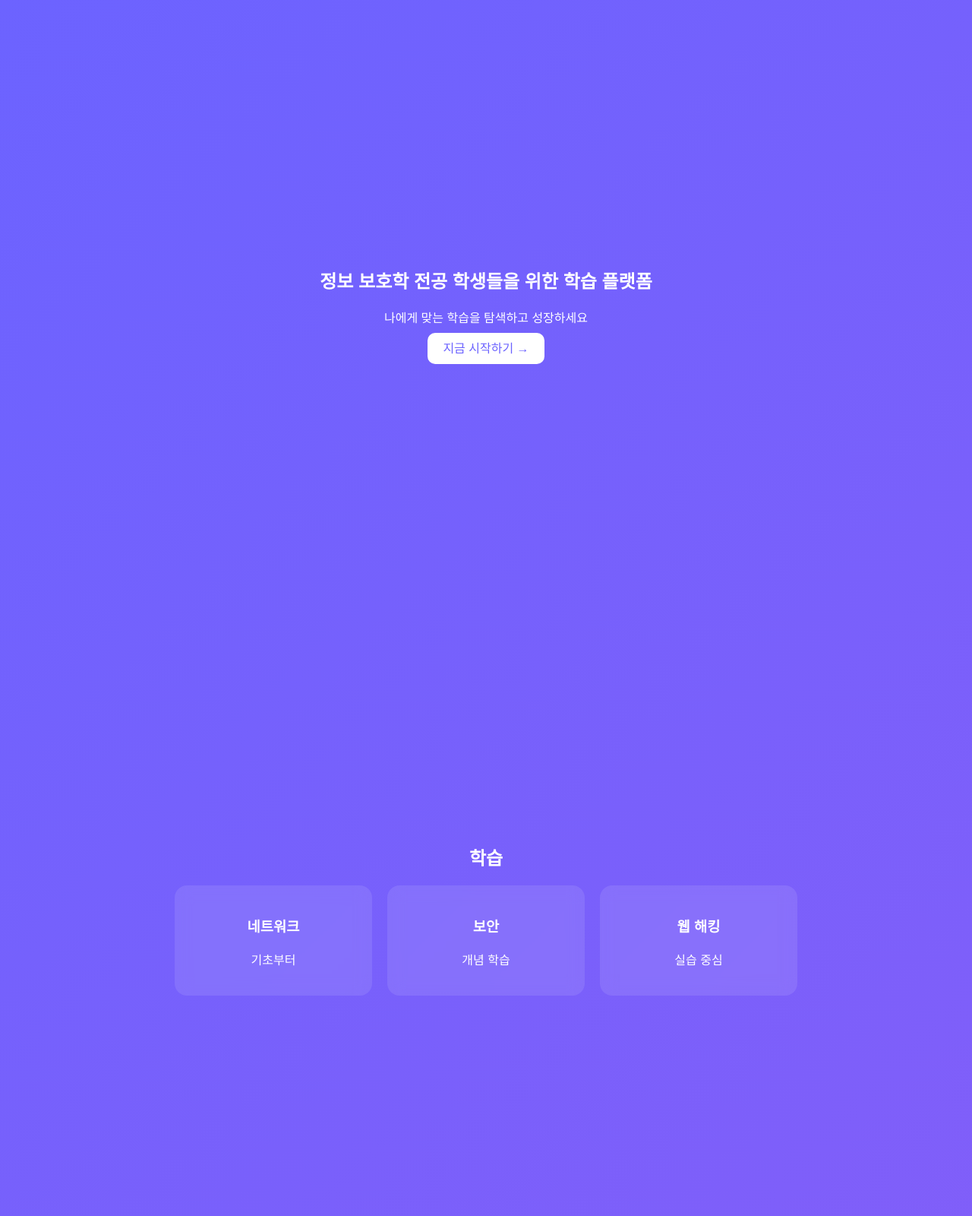
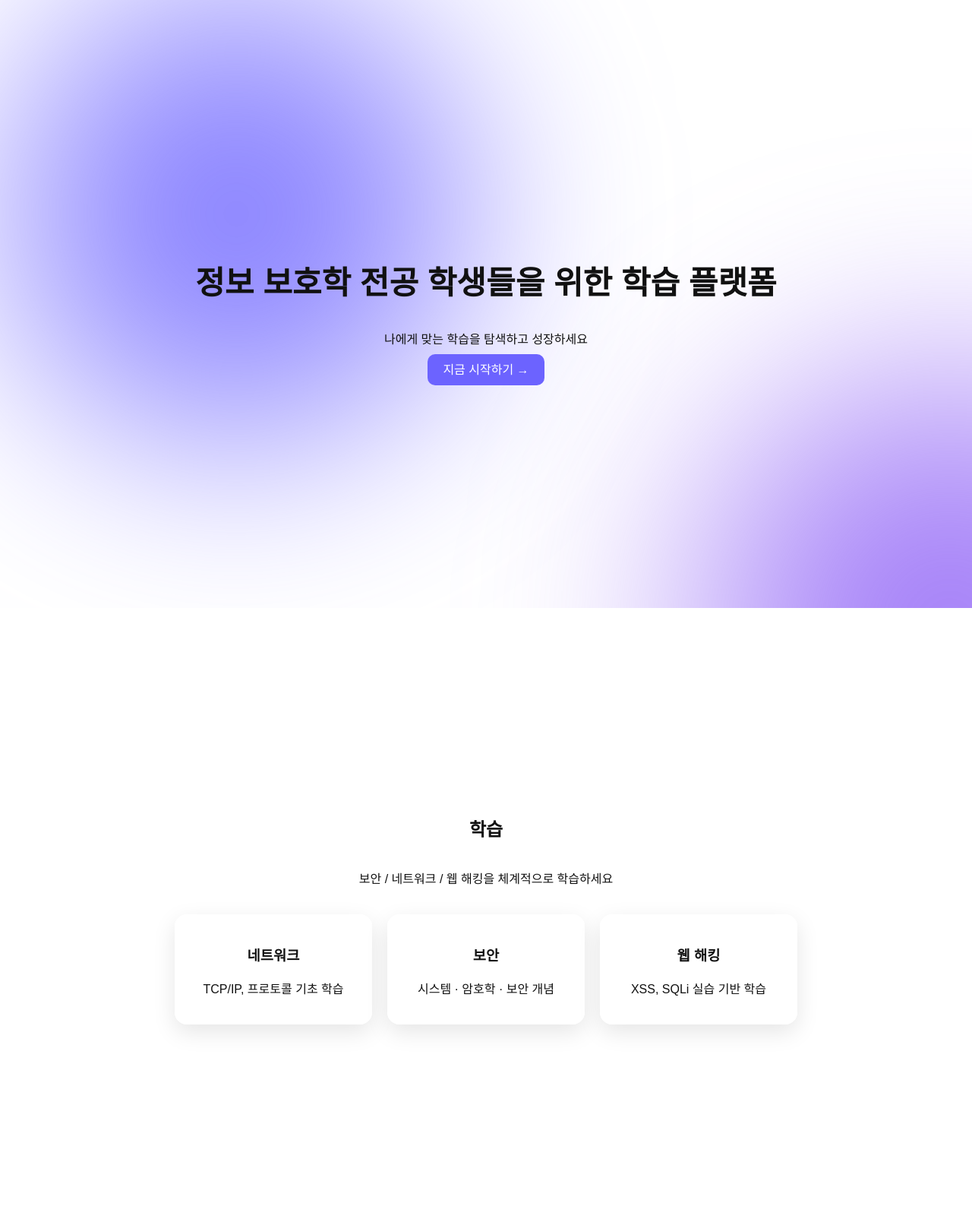
Before and after one commit to lsjking/javacript1, a plain HTML site: page home.html in a window 1280 px wide. Shown: the top 1600 px of the page at 76% size. Drawn offline with Linux system fonts and the light colour scheme.

Commit message:
topbtn 추가 완+ 배경 추가 완

```diff
--- a/home.css
+++ b/home.css
@@ -1,15 +1,64 @@
+/* ✅ 기본 */
 body.main-page {
   margin: 0;
   font-family: sans-serif;
-
-  background: linear-gradient(135deg, #6c63ff, #8b5cf6);
-  color: white;
+  background: #ffffff;
+  color: #111;
 
   scroll-snap-type: y mandatory;
-  overflow-y: scroll;
 }
 
-/* ✅ 공통 페이지 */
+/* ✅ 배경 레이어 */
+.bg {
+  position: fixed;
+  width: 100%;
+  height: 100%;
+  z-index: -1;
+  overflow: hidden;
+}
+
+/* ✅ 움직이는 blob */
+.bg::before,
+.bg::after {
+  content: '';
+
+  position: absolute;
+  width: 650px;
+  height: 650px;
+
+  border-radius: 50%;
+
+  filter: blur(100px); /* ✅ blur 줄여서 움직임 보이게 */
+
+  background: radial-gradient(circle, #6c63ff, transparent);
+
+  animation: moveBlob 8s infinite ease-in-out; /* ✅ 속도 빠르게 */
+}
+
+/* ✅ 두 번째 blob */
+.bg::after {
+  left: 60%;
+  top: 50%;
+
+  background: radial-gradient(circle, #8b5cf6, transparent);
+
+  animation-duration: 10s; /* ✅ 살짝 다른 속도 */
+}
+
+/* ✅ 애니메이션 (움직임 크게) */
+@keyframes moveBlob {
+  0% {
+    transform: translate(-30%, -30%) scale(1);
+  }
+  50% {
+    transform: translate(30%, 20%) scale(1.25);
+  }
+  100% {
+    transform: translate(-30%, -30%) scale(1);
+  }
+}
+
+/* ✅ 페이지 */
 .page {
   height: 100vh;
 
@@ -19,49 +68,68 @@ body.main-page {
   align-items: center;
 
   scroll-snap-align: start;
+  text-align: center;
 }
 
 /* ✅ HERO */
-.hero {
-  text-align: center;
+.hero h1 {
+  font-size: 42px;
+}
+
+.hero p {
+  margin-top: 10px;
 }
 
 .hero-btn {
   margin-top: 20px;
   padding: 12px 20px;
-  background: white;
-  color: #6c63ff;
+
+  background: #6c63ff;
+  color: white;
   border-radius: 10px;
   text-decoration: none;
+
+  transition: 0.2s;
 }
 
-/* ✅ 섹션 */
-.section h2,
-.content h2 {
-  margin-bottom: 20px;
+.hero-btn:hover {
+  background: #574fe8;
+}
+
+/* ✅ 카드 리스트 */
+.card-list {
+  display: flex;
+  gap: 20px;
+  margin-top: 20px;
 }
 
 /* ✅ 카드 */
-.card-list {
-  display: flex;
-  gap: 20px;
-}
-
 .card {
   width: 220px;
   padding: 20px;
+
   border-radius: 16px;
 
-  background: rgba(255, 255, 255, 0.1);
+  background: rgba(255, 255, 255, 0.85);
   backdrop-filter: blur(10px);
 
-  text-align: center;
+  box-shadow: 0 10px 30px rgba(0, 0, 0, 0.1);
 
   opacity: 0;
   transform: translateY(40px);
+
+  transition:
+    transform 0.3s,
+    box-shadow 0.3s;
 }
 
-/* ✅ 추천 썸네일 유지 */
+/* ✅ 카드 hover */
+.card:hover {
+  transform: translateY(-6px);
+  box-shadow: 0 15px 40px rgba(108, 99, 255, 0.2);
+}
+
+/* ✅ 추천 썸네일 */
 .thumb {
   height: 120px;
   border-radius: 10px;
@@ -71,18 +139,11 @@ body.main-page {
 }
 
 /* ✅ 등장 */
-.show h2,
-.show p {
-  opacity: 1;
-  transform: translateY(0);
-  transition: 0.6s;
-}
-
 .show .card {
   opacity: 1;
   transform: translateY(0);
-  transition: 0.6s;
-  transition-delay: 0.3s;
+  transition: 0.6s ease;
+  transition-delay: 0.2s;
 }
 
 /* ✅ TOP 버튼 */
@@ -94,13 +155,20 @@ body.main-page {
   width: 50px;
   height: 50px;
 
+  background: #6c63ff;
+  color: white;
+
   border: none;
   border-radius: 50%;
 
-  background: white;
-  color: #6c63ff;
-  font-size: 20px;
-
+  font-size: 18px;
   cursor: pointer;
   display: none;
+
+  transition: 0.2s;
 }
+
+#topBtn:hover {
+  transform: translateY(-4px);
+  box-shadow: 0 10px 20px rgba(108, 99, 255, 0.3);
+}
--- a/home.html
+++ b/home.html
@@ -1,5 +1,4 @@
-<!doctype html>
-<html lang="ko">
+<!doctype html><!doctype html="ko">
   <head>
     <meta charset="UTF-8" />
     <meta name="viewport" content="width=device-width, initial-scale=1.0" />
@@ -9,32 +8,40 @@
   </head>
 
   <body class="main-page">
+    <!-- ✅ 배경 -->
+    <div class="bg"></div>
+
     <!-- ✅ HERO -->
     <section class="hero page">
       <div class="hero-content">
         <h1>정보 보호학 전공 학생들을 위한 학습 플랫폼</h1>
         <p>나에게 맞는 학습을 탐색하고 성장하세요</p>
 
-        <a href="./src/pages/learn.html" class="hero-btn"> 지금 시작하기 → </a>
+        <a href="./src/pages/learn.html" class="hero-btn">
+          지금 시작하기 →
+        </a>
       </div>
     </section>
 
     <!-- ✅ 학습 -->
     <section class="section page">
       <h2>학습</h2>
+      <p>보안 / 네트워크 / 웹 해킹을 체계적으로 학습하세요</p>
 
       <div class="card-list">
         <div class="card">
           <h3>네트워크</h3>
-          <p>기초부터</p>
+          <p>TCP/IP, 프로토콜 기초 학습</p>
         </div>
+
         <div class="card">
           <h3>보안</h3>
-          <p>개념 학습</p>
+          <p>시스템 · 암호학 · 보안 개념</p>
         </div>
+
         <div class="card">
           <h3>웹 해킹</h3>
-          <p>실습 중심</p>
+          <p>XSS, SQLi 실습 기반 학습</p>
         </div>
       </div>
     </section>
@@ -42,26 +49,30 @@
     <!-- ✅ 퀴즈 -->
     <section class="section page">
       <h2>퀴즈</h2>
+      <p>학습 내용을 문제로 확인하고 실력을 점검해보세요</p>
 
       <div class="card-list">
         <div class="card">
           <h3>기초 문제</h3>
-          <p>초보용</p>
+          <p>입문자를 위한 기본 문제</p>
         </div>
+
         <div class="card">
           <h3>실전 문제</h3>
-          <p>중급</p>
+          <p>중급 수준 실력 테스트</p>
         </div>
+
         <div class="card">
           <h3>CTF</h3>
-          <p>고급</p>
+          <p>실전 해킹 문제 풀이</p>
         </div>
       </div>
     </section>
 
-    <!-- ✅ 추천 (그대로 유지) -->
+    <!-- ✅ 추천 학습 -->
     <section class="content page">
       <h2>추천 학습</h2>
+      <p>검증된 학습 플랫폼을 통해 성장하세요</p>
 
       <div class="card-list">
         <div class="card">
--- a/home.js
+++ b/home.js
@@ -12,19 +12,15 @@ const observer = new IntersectionObserver(
   { threshold: 0.6 },
 )
 
-sections.forEach((section) => observer.observe(section))
+sections.forEach((el) => observer.observe(el))
 
-// ✅ TOP 버튼
-const topBtn = document.getElementById('topBtn')
+// ✅ 위로 버튼
+const btn = document.getElementById('topBtn')
 
 window.addEventListener('scroll', () => {
-  if (window.scrollY > 300) {
-    topBtn.style.display = 'block'
-  } else {
-    topBtn.style.display = 'none'
-  }
+  btn.style.display = window.scrollY > 300 ? 'block' : 'none'
 })
 
-topBtn.addEventListener('click', () => {
+btn.onclick = () => {
   window.scrollTo({ top: 0, behavior: 'smooth' })
-})
+}
```
